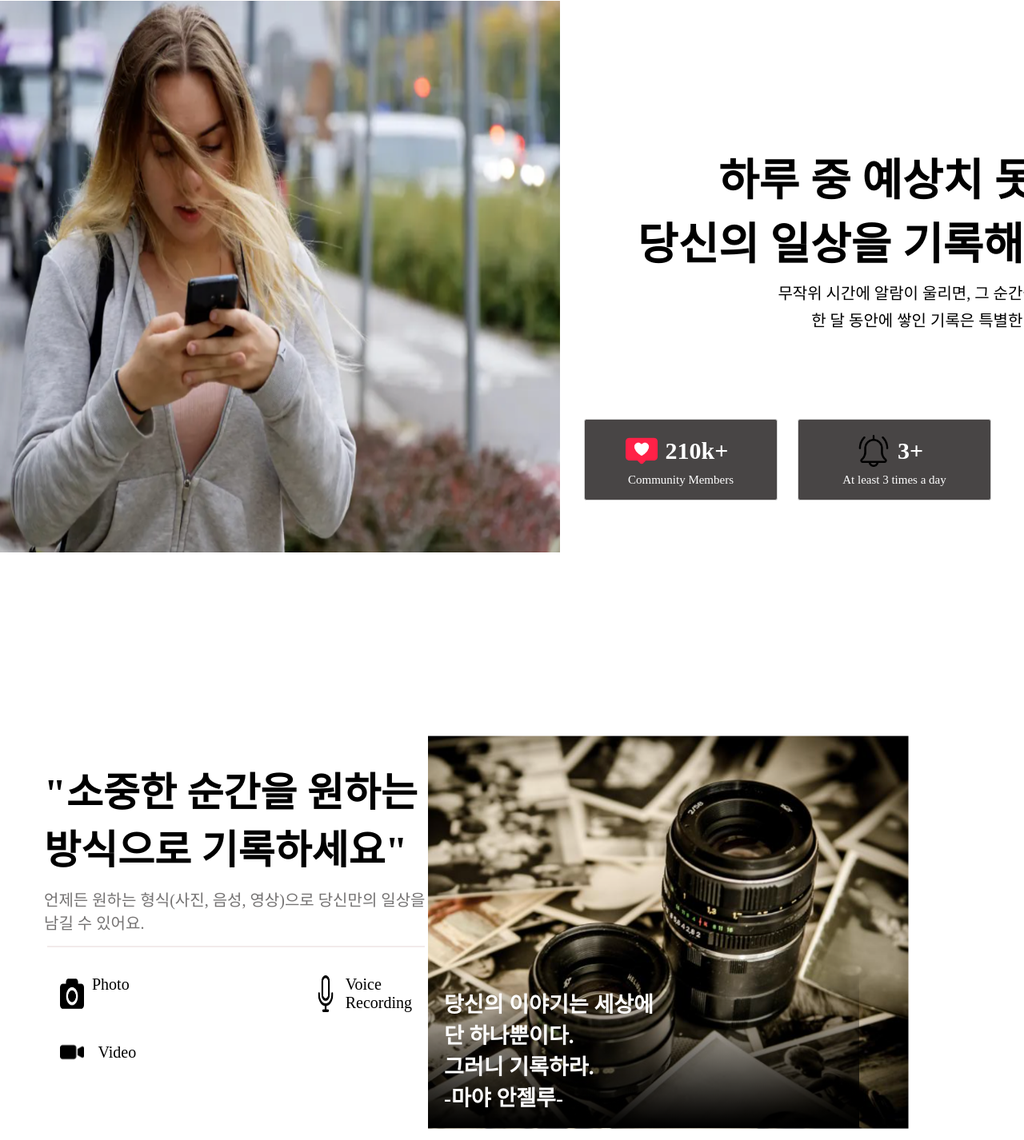
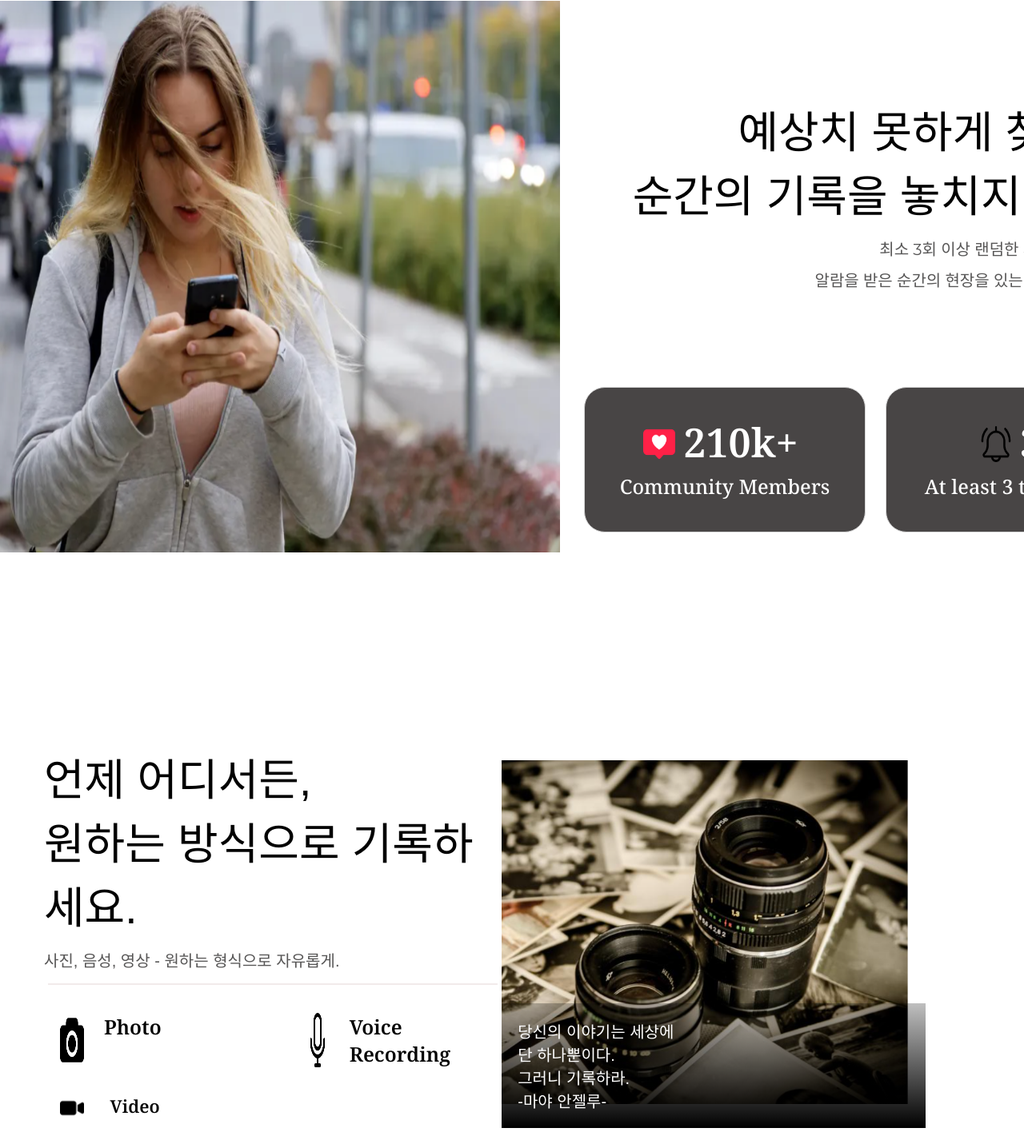
Before and after one commit to LIKELION-HUFS-13th/team1, a plain HTML site: page index.html in a window 1280 px wide. Shown: the part 54-1480 px from the top of the page at 80% size. Drawn offline with Linux system fonts and the light colour scheme.

Commit message:
폰트 적용 후 수정본

```diff
--- a/index.html
+++ b/index.html
@@ -4,6 +4,12 @@
         <meta charset="UTF-8" />
         <meta name="viewport" content="width=device-width, initial-scale=1.0" />
         <title>Document</title>
+        <link rel="preconnect" href="https://fonts.googleapis.com" />
+        <link rel="preconnect" href="https://fonts.gstatic.com" crossorigin />
+        <link
+            href="https://fonts.googleapis.com/css2?family=Montserrat:ital,wght@0,100..900;1,100..900&family=Noto+Sans+KR:wght@100..900&family=Noto+Serif:ital,wght@0,100..900;1,100..900&family=Titillium+Web:ital,wght@0,200;0,300;0,400;0,600;0,700;0,900;1,200;1,300;1,400;1,600;1,700&display=swap"
+            rel="stylesheet"
+        />
         <link rel="stylesheet" href="styles.css" />
     </head>
     <body>
@@ -13,10 +19,10 @@
             </div>
 
             <div class="intro">
-                <span class="int1">하루 중 예상치 못한 순간</span>
-                <span class="int2">당신의 일상을 기록해 보세요.</span>
-                <span class="int3">무작위 시간에 알람이 울리면, 그 순간을 그대로 남겨보세요.</span>
-                <span class="int4">한 달 동안에 쌓인 기록은 특별한 영상으로 반환됩니다.</span>
+                <span class="int1">예상치 못하게 찾아오는</span>
+                <span class="int2">순간의 기록을 놓치지 마세요.</span>
+                <span class="int3">최소 3회 이상 랜덤한 시간에 찾아가는 알람,</span>
+                <span class="int4">알람을 받은 순간의 현장을 있는 그대로 기록해보세요.</span>
 
                 <div class="notation">
                     <div class="box1">
@@ -49,8 +55,8 @@
                 </div>
             </div>
             <div class="intro">
-                <span class="int5">"소중한 순간을 원하는<br />방식으로 기록하세요"</span>
-                <span class="int6">언제든 원하는 형식(사진, 음성, 영상)으로 당신만의 일상을 남길 수 있어요.</span>
+                <span class="int5">언제 어디서든, <br />원하는 방식으로 기록하세요.</span>
+                <span class="int6">사진, 음성, 영상 - 원하는 형식으로 자유롭게.</span>
                 <hr style="border: 1px solid rgb(242, 235, 235); width: 98%" />
                 <div class="icons">
                     <img src="png files/photo.png" alt="사진" class="photo" />
--- a/styles.css
+++ b/styles.css
@@ -36,24 +36,32 @@ body {
     margin-top: 9%;
 }
 
-.int1 {
+.int1,
+.int2,
+.int3,
+.int4 {
+    margin-right: 20px;
+}
+
+.int1,
+.int2 {
+    font-family: 'Noto Sans Korean', sans-serif;
     font-size: 55px;
+    font-weight: 500;
 }
 
 .int2 {
-    font-size: 55px;
-    margin-bottom: 10px;
+    padding-bottom: 15px;
 }
 
-.int3 {
-    font-size: 20px;
-    margin-bottom: 5px;
-    font-weight: lighter;
-}
-
+.int3,
 .int4 {
+    font-family: 'Montserrat', sans-serif;
+    font-weight: 100;
     font-size: 20px;
     font-weight: lighter;
+    color: rgb(87, 86, 86);
+    margin-bottom: 10px;
 }
 
 .notation {
@@ -61,7 +69,6 @@ body {
     flex-direction: flex-end;
     gap: 5px;
     margin-top: 110px;
-    margin-right: 200px;
     margin-left: 30px;
 }
 
@@ -70,6 +77,7 @@ body {
     display: flex;
     flex-direction: column;
     margin-right: 20px;
+    margin-bottom: 40px;
 }
 
 .top {
@@ -90,33 +98,39 @@ body {
 }
 
 .LT {
+    font-family: 'Noto Serif', serif;
     display: flex;
-    font-size: 30px;
-    font-weight: bold;
+    font-size: 50px;
+    font-weight: 600;
     flex-direction: column;
+    margin-bottom: 25px;
 
     line-height: 0.001;
     margin-top: 20px;
 }
 
 .ST {
-    font-size: 15px;
-    font-weight: normal;
+    font-family: 'Noto Serif', serif;
+    display: flex;
+    font-size: 25px;
+    margin-top: 10px;
+    font-weight: 500;
     line-height: 0.8;
 }
 
 #page1 .box1,
 .box2 {
-    width: 240px;
-    height: 100px;
+    width: 350px;
+    height: 180px;
     background-color: rgb(72, 69, 69);
     color: white;
     border: 1px solid lightgray;
     display: flex;
     justify-content: center;
     align-items: center;
-    border-radius: 3px;
+    border-radius: 26px;
     font-weight: bold;
+    margin-bottom: 20px;
 }
 
 #page2 {
@@ -126,12 +140,10 @@ body {
 }
 
 #page2 .intro {
-    flex: 1;
     display: flex;
     flex-direction: column;
     text-align: left;
     margin-left: 55px;
-    padding-bottom: 50px;
     position: relative;
 }
 
@@ -157,26 +169,30 @@ body {
     position: absolute;
     bottom: 0;
     left: 0;
-    width: 67%;
+    width: 75%;
+    height: 20;
     color: white;
-    font-size: 27px;
-    font-weight: bold;
-    background: linear-gradient(to top, rgba(0, 0, 0, 3), rgba(0, 0, 0, 0));
+    font-family: 'Noto Sans Korean', sans-serif;
+    font-size: 20px;
+    font-weight: 500;
+    background: linear-gradient(to top, rgba(0, 0, 0, 1), rgba(0, 0, 0, 0.25));
     padding: 20px;
     margin-bottom: 30px;
-    text-align: left;
+    text-align: bottom;
 }
 
 .int5 {
-    font-size: 50px;
+    font-family: 'Noto Sans Korean', sans-serif;
+    font-size: 55px;
     margin-bottom: 15px;
-    font-weight: bold;
+    font-weight: 500;
 }
 
-.int6 {
+#page2 .int6 {
+    font-family: 'Noto Sans Korean', sans-serif;
     font-size: 20px;
-    font-weight: lighter;
-    color: rgb(117, 115, 115);
+    color: rgb(87, 86, 86);
+    font-weight: 400;
 }
 
 .int7 {
@@ -202,27 +218,31 @@ body {
 .videorec {
     width: 30px;
     height: auto;
+    margin-right: 15px;
     vertical-align: middle;
 }
 
 .photodescrip {
+    font-family: 'Noto Serif', serif;
     display: inline-block;
     margin-left: 10px;
-    margin-right: 230px;
-    font-weight: lighter;
-    font-size: 20px;
+    margin-right: 180px;
+    font-weight: 600;
+    font-size: 25px;
 }
 
 .micdescrip {
+    font-family: 'Noto Serif', serif;
     display: inline-block;
     margin-left: 10px;
-    font-weight: lighter;
-    font-size: 20px;
+    font-weight: 600;
+    font-size: 25px;
 }
 
 .videodescrip {
+    font-family: 'Noto Serif', serif;
     display: inline-block;
     margin-left: 10px;
-    font-weight: lighter;
-    font-size: 20px;
+    font-weight: 600;
+    font-size: 22px;
 }
```
